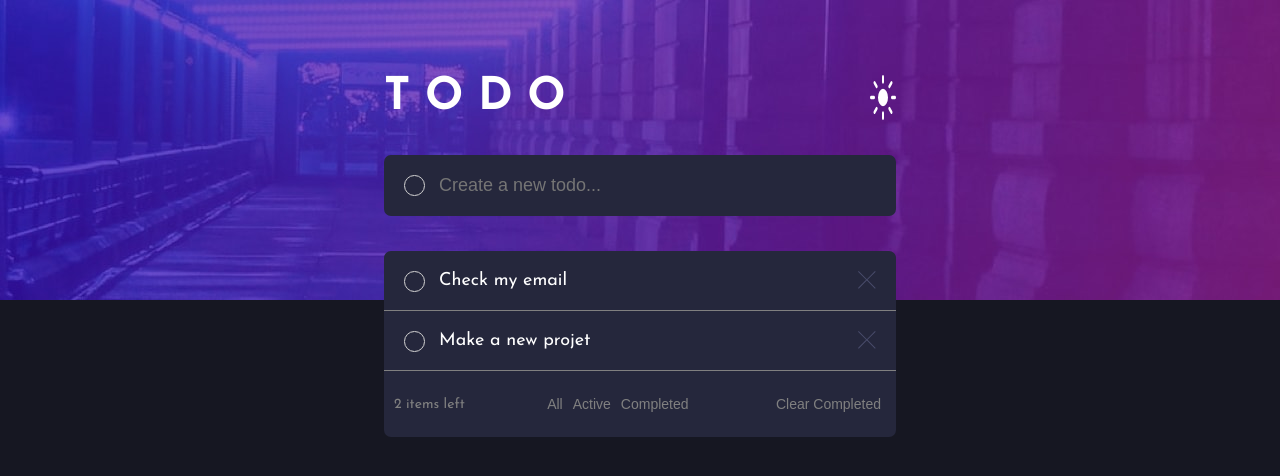
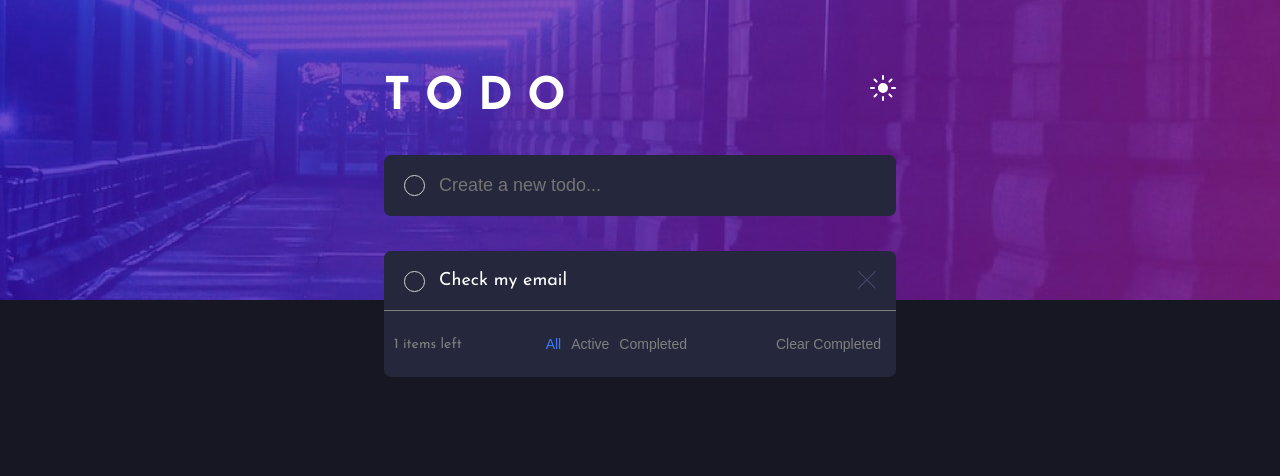
Before and after one commit to ihabsouey/toDoList, a React (Create React App) app: page / in a window 1280 px wide. Shown: the top 476 px of the page. Built offline with nearby package versions, Linux system fonts and the light colour scheme.

Commit message:
add list delete and filter

```diff
--- a/src/App.js
+++ b/src/App.js
@@ -1,17 +1,34 @@
 import Form from './Form';
 import colorMode from './images/icon-sun.svg'
+import React from 'react';
+import Todolist from './Todolist';
+function App() {
+  const [todoList, setTodoList] = React.useState([{id:1 , title:'Check my email' , completed:false}]);
 
-function App() {
+  const [valueToAdd, setValueToAdd] = React.useState("")
+
+
   return (
     <div className="app">
       <div className="container">
         <div className="header">
           <h1>T O D O</h1>
-           <img src={colorMode} height="auto" width="auto" />
+          <img src={colorMode} height="100%" width="auto"  alt='WhiteMode'/>
         </div>
 
         <div className="tasks">
-           <Form />
+          <Form
+            todoList={todoList}
+            setTodoList={setTodoList}
+            valueToAdd={valueToAdd}
+            setValueToAdd={setValueToAdd}
+          />
+        </div>
+        <div className='list'>
+          <Todolist
+          todoList={todoList}
+          setTodoList={setTodoList}
+          />
         </div>
       </div>
     </div>
--- /dev/null
+++ b/src/FilterButton.js
@@ -0,0 +1,12 @@
+function FilterButton(props) {
+    return (
+        <button
+            type="button"
+            aria-pressed={props.isPressed}
+            onClick={() => props.setFilter(props.name)}
+        >
+            {props.name}
+        </button>
+    );
+}
+export default FilterButton
--- a/src/Form.js
+++ b/src/Form.js
@@ -1,52 +1,26 @@
 import React from 'react'
-import cross from './images/icon-cross.svg'
+import {v4 as uuidv4} from 'uuid'
 
-const Form = () => {
-    const [todoList, setTodoList] = React.useState(["Check my email", " Make a new projet"])
-    const [valueToAdd, setValueToAdd] = React.useState("")
-
+const Form = ({todoList,setTodoList,valueToAdd,setValueToAdd} ) => {
     const submit = (e) => {
         e.preventDefault()
-        setTodoList([valueToAdd, ...todoList])
-        setValueToAdd('')
+        if ((valueToAdd) && (valueToAdd!==' ') ){
+            setTodoList([{id:uuidv4() , title:valueToAdd , completed:false}, ...todoList])
+            setValueToAdd('')
+        }
+
     }
 
     return (
-        <div>
-
-            <div className='add'>
+             <div className='add'>
                 <form onSubmit={submit} >
                     <input type="checkbox" onClick={submit} className='checkadd' />
-                    <input type="text" placeholder='Create a new todo...' value={valueToAdd} onChange={(e) => setValueToAdd(e.target.value)} className='task' id='taskadd'>
+                    <input type="text"  placeholder='Create a new todo...' value={valueToAdd} onChange={(e) => setValueToAdd(e.target.value)} className='task' id='taskadd'>
                     </input>
                 </form>
 
             </div>
-            <div className='taskList'>
-                <ul className='tasks'>
-                    {
-                        todoList.map((todo, index) => {
-                            return <li className='task' key={index}>
-                              <input type="checkbox" className='check' /> {todo} <img className='imgcross' src={cross} alt='delete' />
-                               </li>
 
-                        })
-                    }
-
-                    <li className='task filter'>
-                        <span>{todoList.length} items left </span>
-                        <div>
-                            <button id='All' > All </button>
-                            <button id='Active' > Active </button>
-                            <button id='Completed' > Completed </button>
-                        </div>
-                        <button id='ClearCompleted' > Clear Completed </button>
-                    </li>
-
-                </ul>
-            </div>
-
-        </div>
     )
 }
 
--- /dev/null
+++ b/src/Todolist.js
@@ -0,0 +1,74 @@
+import React from 'react'
+import cross from './images/icon-cross.svg'
+import FilterButton from './FilterButton'
+
+const Todolist = ({ todoList, setTodoList }) => {
+    const [filter, setFilter] = React.useState('All');
+    const FILTER_MAP = {
+        All: () => true,
+        Active: task => !task.completed,
+        Completed: task => task.completed
+    };
+    const FILTER_NAMES = Object.keys(FILTER_MAP);
+    const filterList = FILTER_NAMES.map(name => (
+        <FilterButton
+            key={name}
+            name={name}
+            isPressed={name === filter}
+            setFilter={setFilter}
+        />
+    ));
+
+
+    const handleDelete = ({ id }) => {
+        setTodoList(todoList.filter((todo) => todo.id !== id))
+    }
+    const handleComplete = (todo) => {
+        setTodoList(
+            todoList.map((td) => {
+                if (td.id === todo.id) {
+                    return { ...td, completed: !td.completed }
+                }
+                return td
+            })
+        )
+    }
+    const handleClearCompleted = () => {
+        setTodoList(todoList.filter((todo) => todo.completed === false))
+    }
+
+    return (
+        <div>
+
+            <div className='taskList'>
+                <ul className='tasks'>
+                    {
+                        todoList.filter(FILTER_MAP[filter]).map((todo) => {
+                            return <li className='task' key={todo.id}>
+                                <input type="checkbox" className='check'  checked={todo.completed} onClick={() => handleComplete(todo)} /> {todo.title}
+                                <img className='imgcross' src={cross} alt='delete' onClick={() => handleDelete(todo)} />
+                            </li>
+
+                        })
+                    }
+
+                    <li className='task filter'>
+                        <span>{todoList.length} items left </span>
+                        <div>
+                            {/* <button id='All'  onClick={() => setFilter('All') }  > All </button>
+                            <button id='Active' onClick={() => setFilter('Active') } > Active </button>
+                            <button id='Completed'  onClick={() => setFilter('Completed') }  > Completed </button>
+                        */}
+                            {filterList}
+                        </div>
+                        <button id='ClearCompleted' onClick={() => handleClearCompleted()}> Clear Completed </button>
+                    </li>
+
+                </ul>
+            </div>
+
+        </div>
+    )
+}
+
+export default Todolist
--- a/src/index.css
+++ b/src/index.css
@@ -25,6 +25,17 @@ body {
 .container {
   margin-top: 75px;
   width: 40%;
+  max-width: 700px;
+}
+@media screen  and (max-width :1100px) {
+  .container {
+  min-width: none !important;
+
+    margin-top: 75px;
+  max-width: 500px;
+
+    width: 90%;
+  }
 }
 
 .header {
@@ -128,3 +139,6 @@ button:hover{
   transition: 0.5s ease-in;
   color: white;
 }
+button[aria-pressed='true']{
+  color:hsl(220, 98%, 61%)
+}
```
Lines whose indentation alone changed are shown as unchanged.
